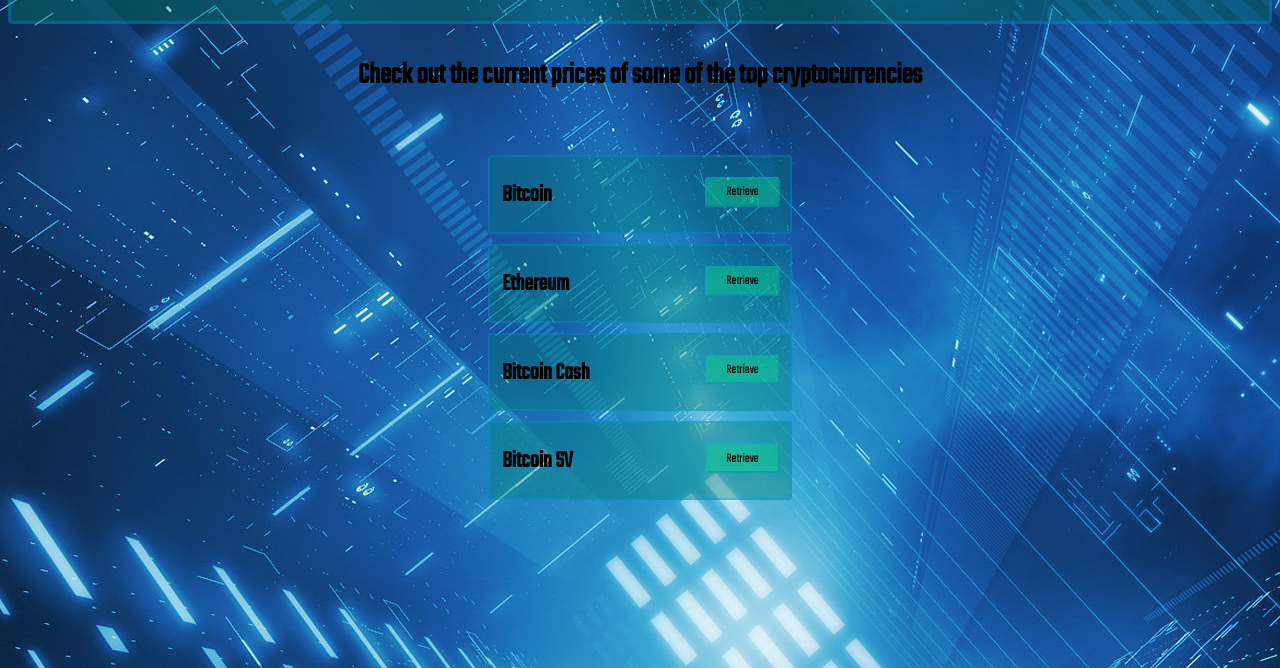
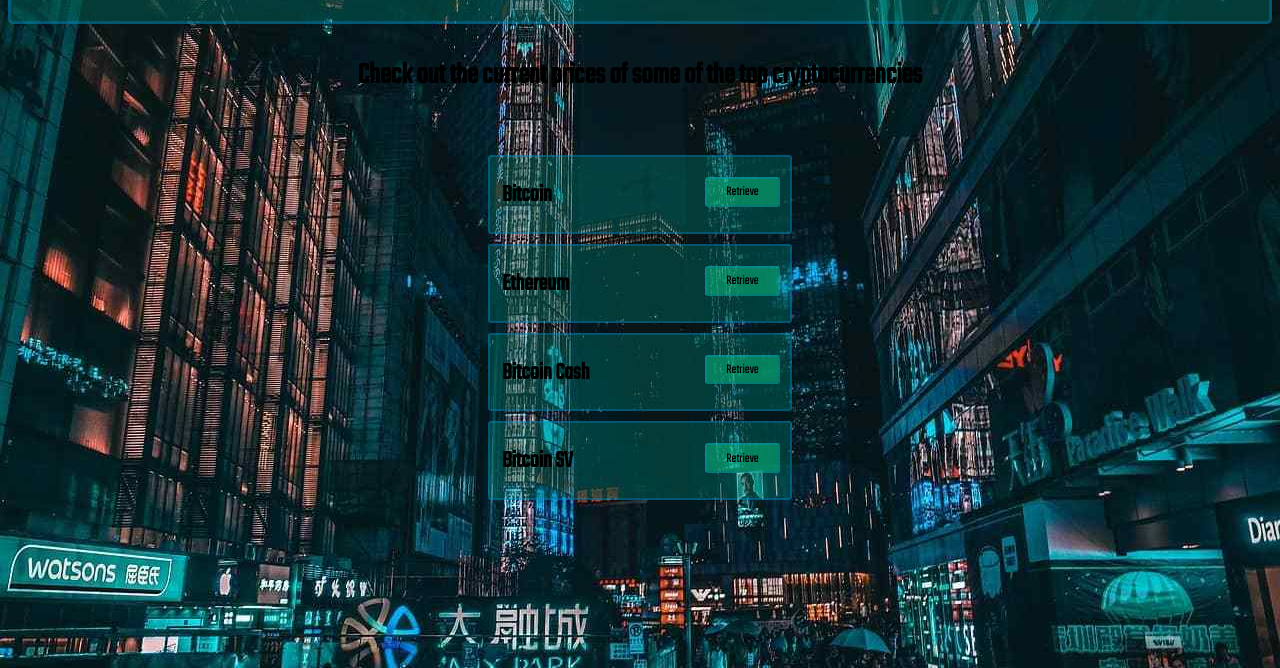
Before and after one commit to mholmberg13/CryptoThis, a plain HTML site: page index.html in a window 1280 px wide. Shown: the part 132-800 px from the top of the page. Drawn offline with nearby package versions, Linux system fonts and the light colour scheme; files whose address does not match are found by name.

Commit message:
background issue

```diff
--- a/main.css
+++ b/main.css
@@ -1,5 +1,5 @@
 body {
-    background-image: url("https://github.com/mholmberg13/CryptoThis/blob/master/images/sci-fi-background-hd-1680x1050-409254.jpg?raw=true");
+    background-image: url("/home/strmtrpr/Desktop/unit_1_project/unit_1_project/images/cyberpunk-3723725_1280.jpg");
     text-align: center;
     font-family: 'Teko', sans-serif;
 
```
